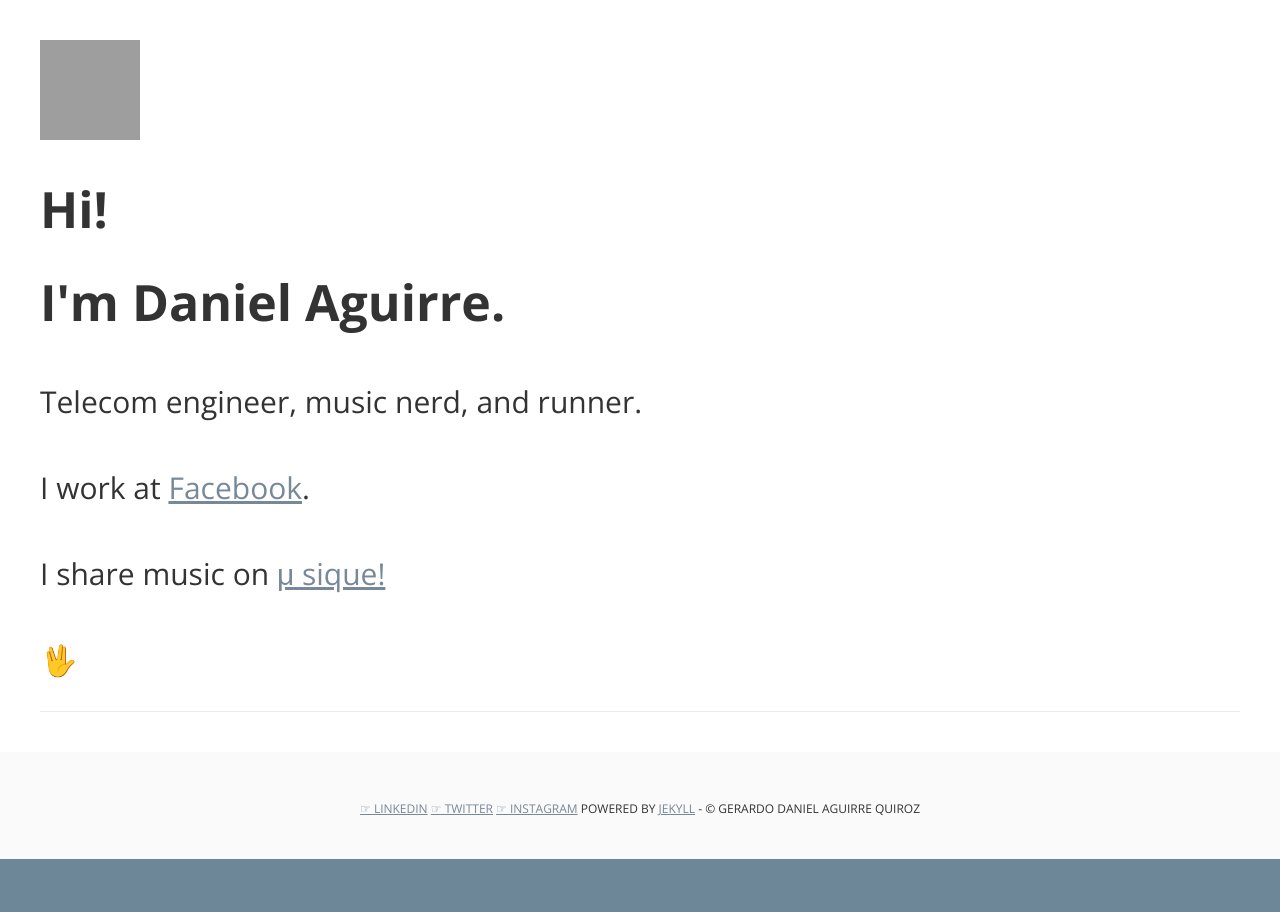
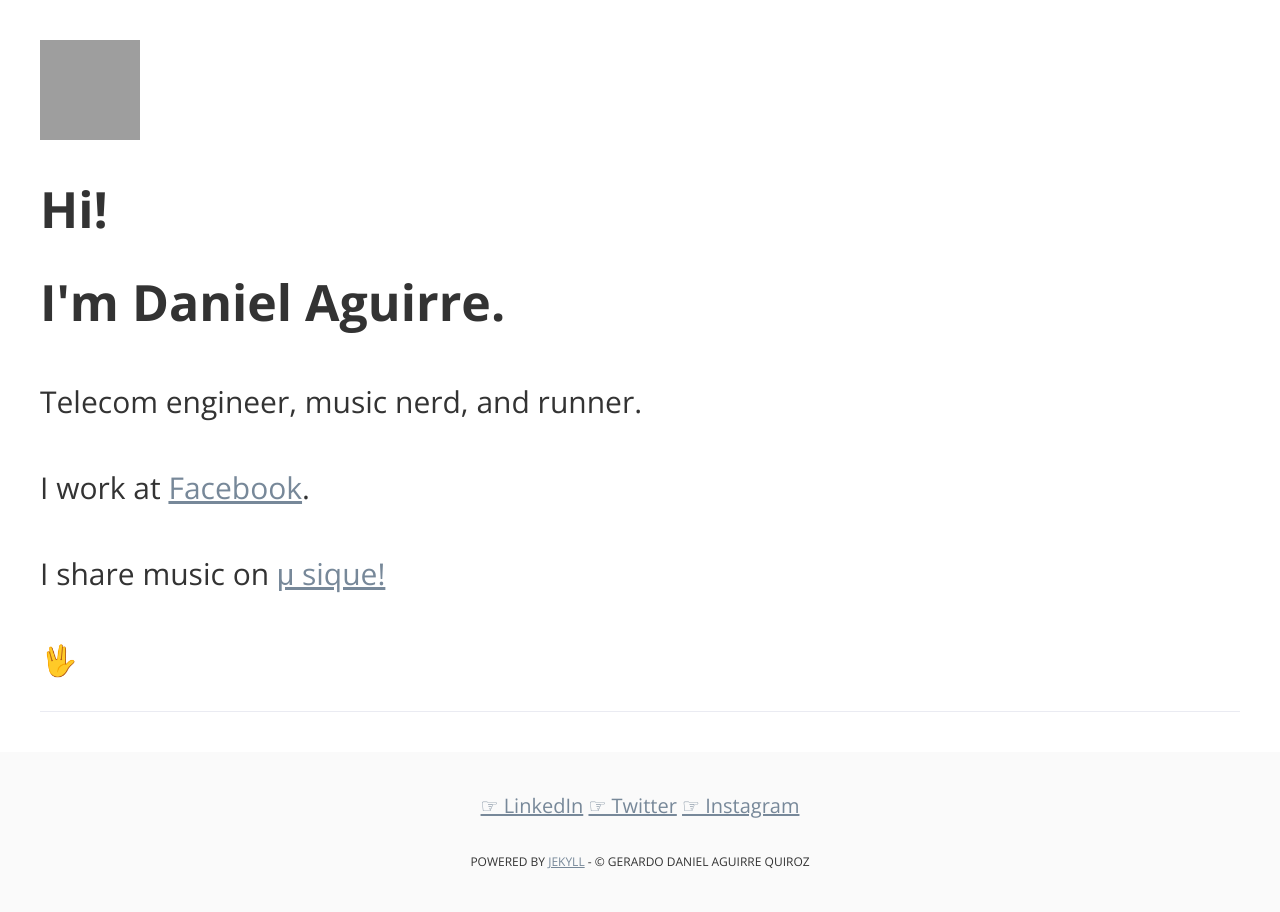
Before and after one commit to gdaq/gdaq.github.io, a Jekyll site: the page built from index.html, in a window 1280 px wide. Built offline with Jekyll 4.4.1, drawn with Linux system fonts in a browser that asks for light colours; the list of posts is cut into pages by our own code; grey boxes are pictures that could not be loaded.

Commit message:
Update default.html

```diff
--- a/_layouts/default.html
+++ b/_layouts/default.html
@@ -93,7 +93,7 @@
       </main> -->
 
       <footer>
-	  <small><style>body{background-color: #6d8698;}</style>
+	  <style>body{background-color: #6d8698;}</style>
           <a align="left" target="_blank" href="https://www.linkedin.com/in/gerardodanielaguirre/">☞ LinkedIn</a>
           {% if site.twitter %}
           <a align="center" target="_blank" href="http://twitter.com/{{ site.twitter }}">☞ Twitter</a>
@@ -101,7 +101,8 @@
           {% if site.instagram %}
           <a align="center" target="_blank" href="http://instagram.com/{{ site.instagram }}">☞ Instagram</a>
           {% endif %}
-        </small>
+
+	      <p></p>
         <small><style>body{background-color: #6d8698;}</style>Powered by <a href="http://jekyllrb.com">Jekyll</a> - &copy; Gerardo Daniel Aguirre Quiroz</small>
       </footer>
 
```
